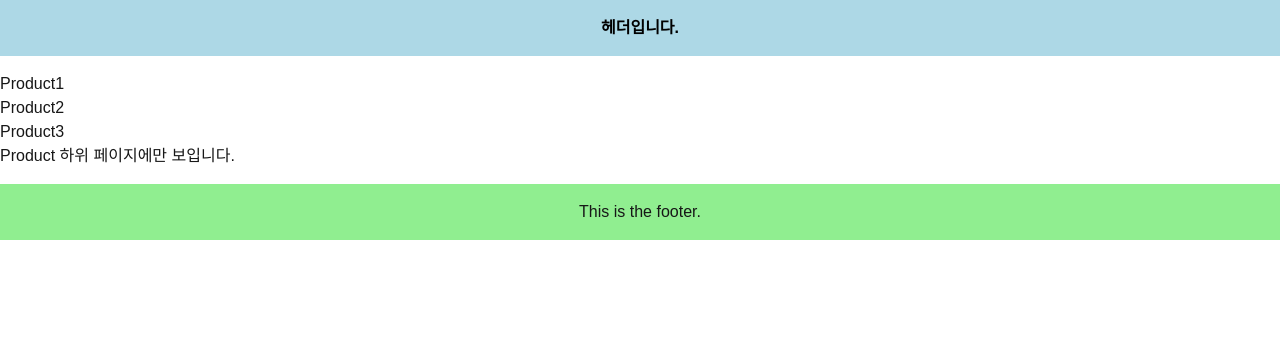
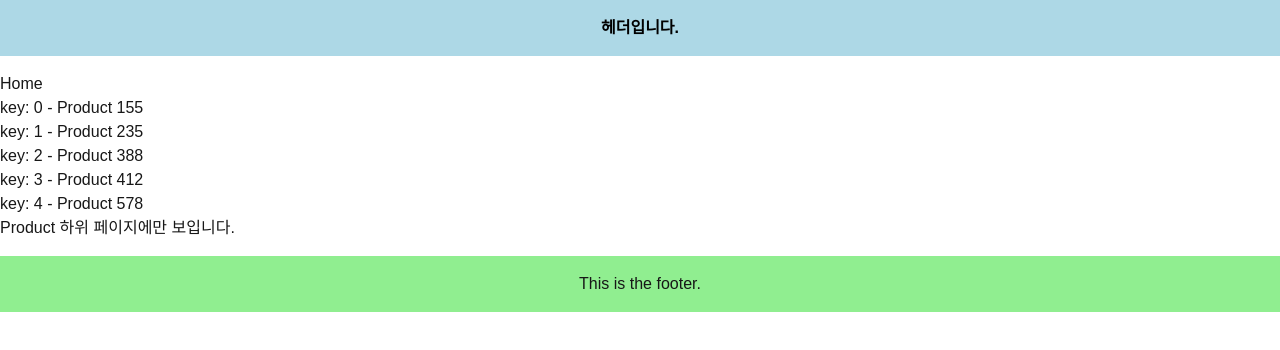
Before and after one commit to Halozhan/backend-lecture, a Next.js app: page /product in a window 1280 px wide. Shown: the top 350 px of the page. Built offline with nearby package versions, Linux system fonts and the light colour scheme.

Commit message:
제품 목록을 동적으로 렌더링하도록 수정

```diff
--- a/src/app/product/page.tsx
+++ b/src/app/product/page.tsx
@@ -1,9 +1,20 @@
+import Link from "next/link";
+
 export default function Page() {
+  const products = [155, 235, 388, 412, 578];
+
   return (
     <div>
-      <h2>Product1</h2>
-      <h2>Product2</h2>
-      <h2>Product3</h2>
+      <Link href="/">Home</Link>
+      <br />
+      {products.map((value, index) => {
+        return (
+          <div key={index}>
+            key: {index} -{" "}
+            <Link href={`/product/${value}`}>Product {value}</Link>
+          </div>
+        );
+      })}
     </div>
   );
 }
```
